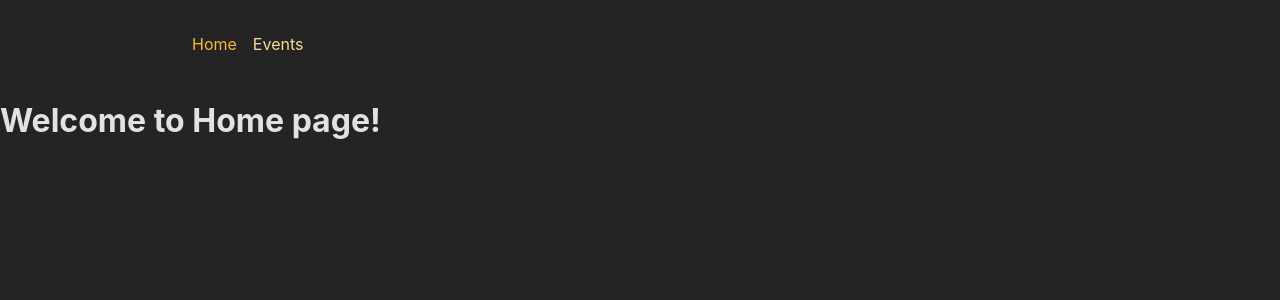
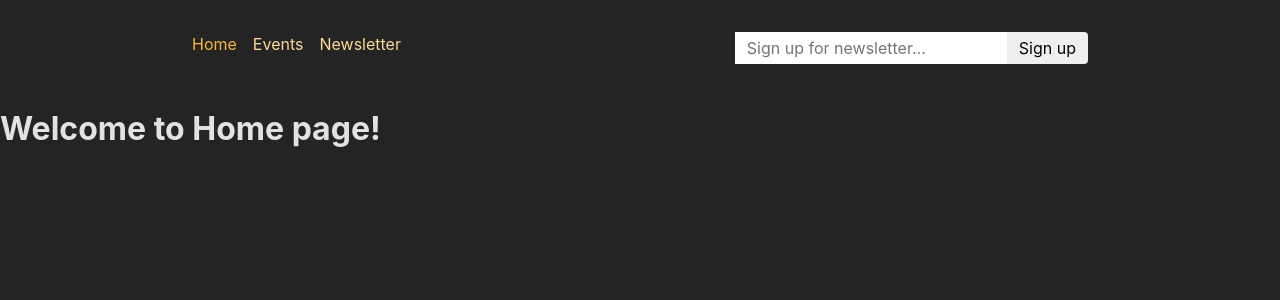
Before and after one commit to Khalifa2018/EventRouter, a React (Create React App) app in the folder frontend/: page / in a window 1280 px wide. Shown: the top 300 px of the page. Built offline with nearby package versions, Linux system fonts and the light colour scheme.

Commit message:
Add news letter sign up component

```diff
--- a/frontend/src/App.js
+++ b/frontend/src/App.js
@@ -11,6 +11,7 @@
 import RootLayout from "./Pages/Root";
 import ErrorPage from "./Pages/Error";
 import { action as newEventAction } from "./components/EventForm";
+import NewsletterPage, { action as newsletterAction } from "./Pages/Newsletter";
 
 // Challenge / Exercise
 
@@ -70,6 +71,11 @@
           { path: "new", element: <NewEventPage />, action: newEventAction },
         ],
       },
+      {
+        path: "newsletter",
+        element: <NewsletterPage />,
+        action: newsletterAction,
+      },
     ],
   },
 ]);
--- /dev/null
+++ b/frontend/src/Pages/Newsletter.js
@@ -0,0 +1,21 @@
+import NewsletterSignup from '../components/NewsletterSignup';
+import PageContent from '../components/PageContent';
+
+function NewsletterPage() {
+  return (
+    <PageContent title="Join our awesome newsletter!">
+      <NewsletterSignup />
+    </PageContent>
+  );
+}
+
+export default NewsletterPage;
+
+export async function action({ request }) {
+  const data = await request.formData();
+  const email = data.get('email');
+
+  // send to backend newsletter server ...
+  console.log(email);
+  return { message: 'Signup successful!' };
+}
--- a/frontend/src/components/MainNavigation.js
+++ b/frontend/src/components/MainNavigation.js
@@ -1,5 +1,7 @@
-import classes from "./MainNavigation.module.css";
-import { NavLink } from "react-router-dom";
+import { NavLink } from 'react-router-dom';
+
+import classes from './MainNavigation.module.css';
+import NewsletterSignup from './NewsletterSignup';
 
 function MainNavigation() {
   return (
@@ -12,6 +14,7 @@
               className={({ isActive }) =>
                 isActive ? classes.active : undefined
               }
+              end
             >
               Home
             </NavLink>
@@ -26,8 +29,19 @@
               Events
             </NavLink>
           </li>
+          <li>
+            <NavLink
+              to="/newsletter"
+              className={({ isActive }) =>
+                isActive ? classes.active : undefined
+              }
+            >
+              Newsletter
+            </NavLink>
+          </li>
         </ul>
       </nav>
+      <NewsletterSignup />
     </header>
   );
 }
--- /dev/null
+++ b/frontend/src/components/NewsletterSignup.js
@@ -0,0 +1,16 @@
+import classes from './NewsletterSignup.module.css';
+
+function NewsletterSignup() {
+  return (
+    <form method="post" className={classes.newsletter}>
+      <input
+        type="email"
+        placeholder="Sign up for newsletter..."
+        aria-label="Sign up for newsletter"
+      />
+      <button>Sign up</button>
+    </form>
+  );
+}
+
+export default NewsletterSignup;
--- /dev/null
+++ b/frontend/src/components/NewsletterSignup.module.css
@@ -0,0 +1,18 @@
+.newsletter input,
+.newsletter button {
+  font: inherit;
+  padding: 0.25rem 0.75rem;
+  border-radius: 0;
+  border: none;
+}
+
+.newsletter button {
+  border-top-right-radius: 4px;
+  border-bottom-right-radius: 4px;
+  cursor: pointer;
+}
+
+.newsletter button:hover {
+  background-color: var(--color-primary-300);
+  color: var(--color-gray-800);
+}
```
